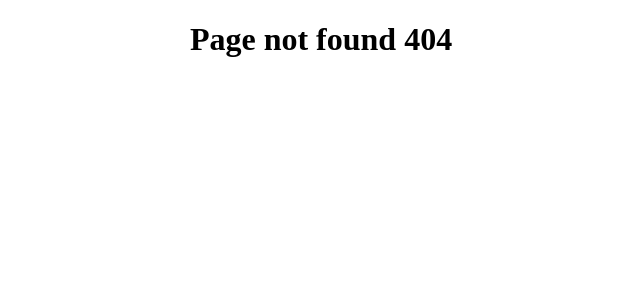
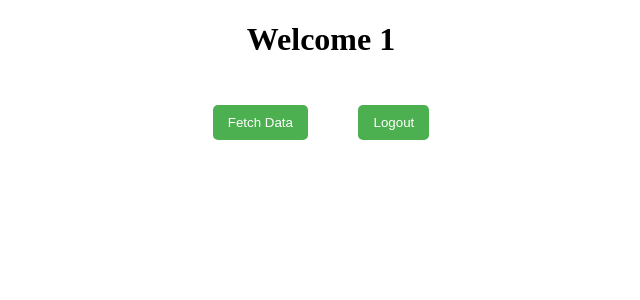
Before and after one commit to sinaghabeli/FWK22-Grupp3-Frontend-Authorization, a React (Create React App) app: page /userpage/1/1 in a window 1280 px wide. Before the commit this address had no page. Shown: the top 300 px of the page, without its empty margins (319-959 px from the left). Built offline with nearby package versions, Linux system fonts and the light colour scheme; no server answers.

Commit message:
Admin route fixed

```diff
--- a/src/App.js
+++ b/src/App.js
@@ -12,7 +12,7 @@ function App() {
         <Routes>
           <Route path="/" element={<RegisterForm />} />
           <Route path="/login" element={<LoginForm />} />
-          <Route path="/userpage/:username" element={<UserPage />} />
+          <Route path="/userpage/:username/:role" element={<UserPage />} />
           <Route path="*" element={<h1>Page not found 404</h1>} />
         </Routes>
       </Router>
--- a/src/pages/LoginForm.js
+++ b/src/pages/LoginForm.js
@@ -59,11 +59,10 @@ function LoginForm() {
       const data = await response.json();
 
       const username = data.email.split("@")[0];
-
-      console.log(data.email);
+      const role = data.role;
 
       if (data.token) {
-        navigate(`/userpage/${username}`);
+        navigate(`/userpage/${username}/${role}`);
       }
     } catch (error) {
       alert(error.message || "Login failed!");
--- a/src/pages/RegisterForm.js
+++ b/src/pages/RegisterForm.js
@@ -59,9 +59,13 @@ function RegisterForm() {
       const data = await response.json();
 
       const username = data.email.split("@")[0];
+      const role = data.role;
+
+      console.log(username);
+      console.log(role);
 
       if (data.token) {
-        navigate(`/userpage/${username}`);
+        navigate(`/userpage/${username}/${role}`);
       }
     } catch (error) {
       alert(error.message || "Registration failed!");
--- a/src/pages/UserPage.js
+++ b/src/pages/UserPage.js
@@ -7,10 +7,10 @@ function UserPage() {
   const [admin, setAdmin] = useState(false);
 
   // Access the parameters from the current route
-  const { username } = useParams();
+  const { username, role } = useParams();
 
   useEffect(() => {
-    if (username === "admin") {
+    if (role === "admin") {
       setAdmin(true);
     } else {
       setAdmin(false);
```
